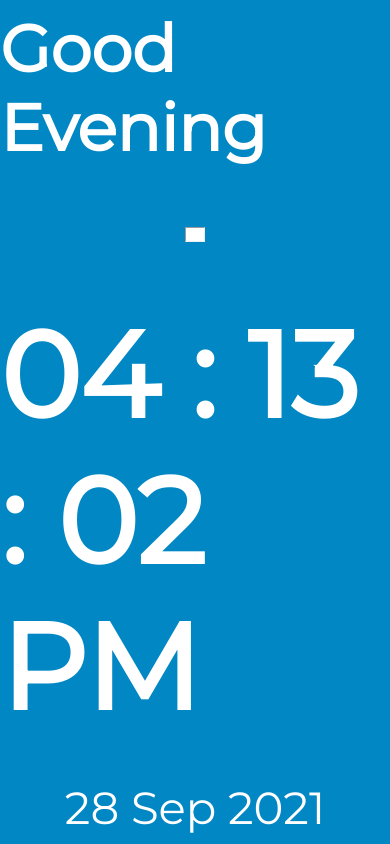
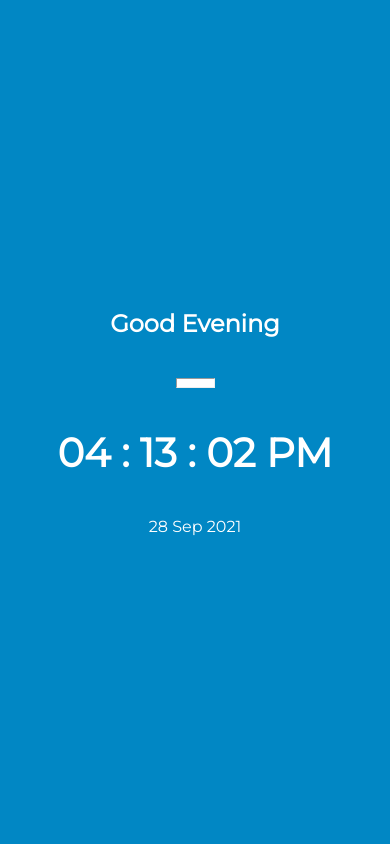
Before and after one commit to Priya-jaiswal-TTN/Clock, a plain HTML site: page index.html in a window 390 px wide. Drawn offline with Linux system fonts and the light colour scheme.

Commit message:
responsive

```diff
--- a/style.css
+++ b/style.css
@@ -6,12 +6,14 @@
 
 body{
     font-family: 'Montserrat', sans-serif;
+    background-color: #0187c4;
 }
 
 
 .container{
+    max-width: 1200px;
+    margin: 0 auto;
     width: 100%;
-    background-color: #0187c4;
     color: #fff;
     height: 100vh;
     display: flex;
@@ -28,17 +30,65 @@ hr{
 }
 
 h1{
-    font-size: 65px;
+    font-size: 4rem;
     font-weight: 600;
 }
 
 .time{
-    font-size: 120px;
+    font-size: 7rem;
     font-weight: 900;
 }
 
 .date{
     margin-top: 40px;
-    font-size: 45px;
+    font-size: 3rem;
     font-weight: 400;
 }
+
+@media(max-width:800px){
+    h1{
+        font-size: 3rem;
+    }
+
+    .time{
+        font-size: 5.5rem;
+    }
+
+    .date{
+        font-size: 2rem;
+    }
+}
+
+@media(max-width:635px){
+    hr{
+        width: 10%;
+        height: 10px;
+        margin: 40px 0;
+    }
+
+    h1{
+        font-size: 2rem;
+    }
+
+    .time{
+        font-size: 3.5rem;
+    }
+
+    .date{
+        font-size: 1.5rem;
+    }
+}
+
+@media(max-width:410px){
+    h1{
+        font-size: 1.5rem;
+    }
+
+    .time{
+        font-size: 2.5rem;
+    }
+
+    .date{
+        font-size: 1rem;
+    }
+}
```
